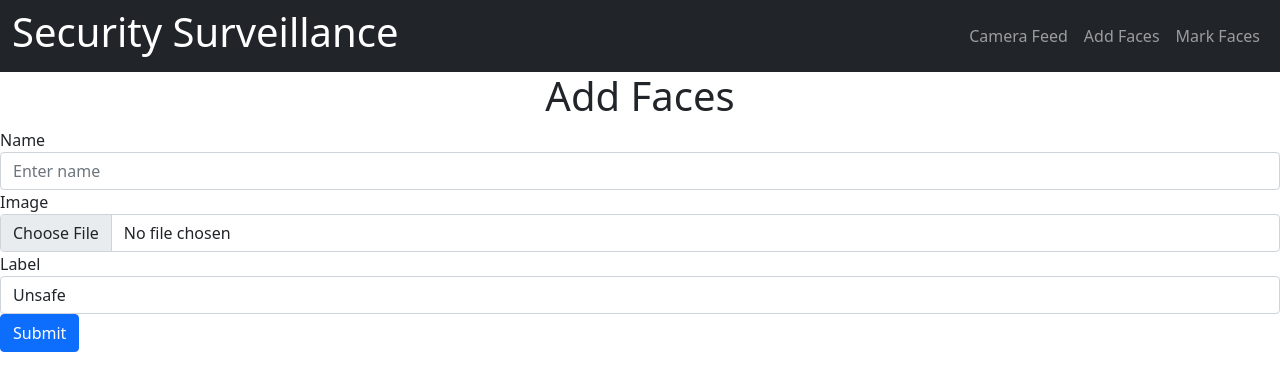
After one commit to RSHR-NED/security-surveillance, a Flask app: page /add_faces in a window 1280 px wide. The commit adds this page. Shown: the top 391 px of the page. Run offline with Flask 2, Linux system fonts and the light colour scheme.

Commit message:
initial work for add faces and mark faces pages

```diff
--- a/app.py
+++ b/app.py
@@ -1,8 +1,9 @@
 import threading
-from flask import Flask, render_template, Response
+from flask import Flask, Response, flash, redirect, render_template, request, url_for
 from camera_feed import VideoStream
+
+
 app = Flask(__name__)
-
 
 @app.route('/')
 def index():
@@ -19,13 +20,29 @@ def generate(stream):
 
 @app.route('/video')
 def video():
-    return Response(generate(video_thread.join()),
+    return Response(generate(video_stream),
                     mimetype='multipart/x-mixed-replace; boundary=frame')
 
+
+@app.route('/add_faces', methods=['POST', 'GET'])
+def add_faces():
+    if request.method == 'POST':
+        flash('Face added POST (debug)')
+        return redirect(url_for('index'))
+
+    # Request method is GET
+    return render_template('add_faces.html', title='Add Faces')
+
+@app.route("/mark_faces", methods=['POST', 'GET'])
+def mark_faces():
+    if request.method == 'POST':
+        flash('Face marked POST (debug)')
+        return redirect(url_for('index'))
+
+    # Request method is GET
+    return render_template('mark_faces.html', title='Mark Faces')
 
 if __name__ == '__main__':
     # start video stream thread
     video_stream = VideoStream()
-    video_thread = threading.Thread(target=generate, args=(video_stream,))
-    video_thread.start()
     app.run(debug=True)
--- a/camera_feed.py
+++ b/camera_feed.py
@@ -21,7 +21,7 @@ class VideoStream():
         frame = cv2.flip(frame, 1)
 
         # perform face recognition
-        # self.mark_faces(frame)
+        self.mark_faces(frame)
 
         ret, image = cv2.imencode('.jpg', frame)
         return image.tobytes()
--- /dev/null
+++ b/templates/add_faces.html
@@ -0,0 +1,24 @@
+{% extends 'base.html'%}
+
+{% block body %}
+
+<h1 style="text-align: center;">{{ title }}</h1>
+
+<!-- form to upload new face, and dropdown for labesl "safe" or "unsafe" options -->
+<form action="/add_faces" method="POST" enctype="multipart/form-data">
+    <div class="form-group">
+        <label for="name">Name</label>
+        <input type="text" class="form-control" id="name" name="name" placeholder="Enter name">
+    </div>
+    <div class="form-group">
+        <label for="image">Image</label>
+        <input type="file" class="form-control" id="image" name="image">
+    </div>
+    <div class="form-group">
+        <label for="label">Label</label>
+        <select class="form-control" id="label" name="label">
+            <option value="unsafe" selected>Unsafe</option>
+            <option value="safe">Safe</option>
+        </select>
+    <button type="submit" class="btn btn-primary">Submit</button>
+{% endblock %}
--- a/templates/base.html
+++ b/templates/base.html
@@ -40,6 +40,19 @@
         </nav>
     </header>
 
+    <!-- flash messages -->
+    {% with messages = get_flashed_messages() %}
+    {% if messages %}
+    <div class="container">
+        {% for message in messages %}
+        <div class="alert alert-success alert-dismissible fade show" role="alert">
+            {{ message }}
+            <button type="button" class="btn-close" data-bs-dismiss="alert" aria-label="Close"></button>
+        </div>
+        {% endfor %}
+    </div>
+    {% endif %}
+    {% endwith %}
 
     {% block body %}
 
--- a/templates/index.html
+++ b/templates/index.html
@@ -1,4 +1,6 @@
-{% extends 'base.html'%}{% block body %}
+{% extends 'base.html'%}
+
+{% block body %}
 
 <h1 style="text-align: center;">{{ title }}</h1>
 <div style="justify-content: center; display: flex; margin-top: 30px;"><img src="{{ url_for('video') }}"></div>
```
Also changed, not shown: templates/mark_faces.html (added, +8 -0 lines).
